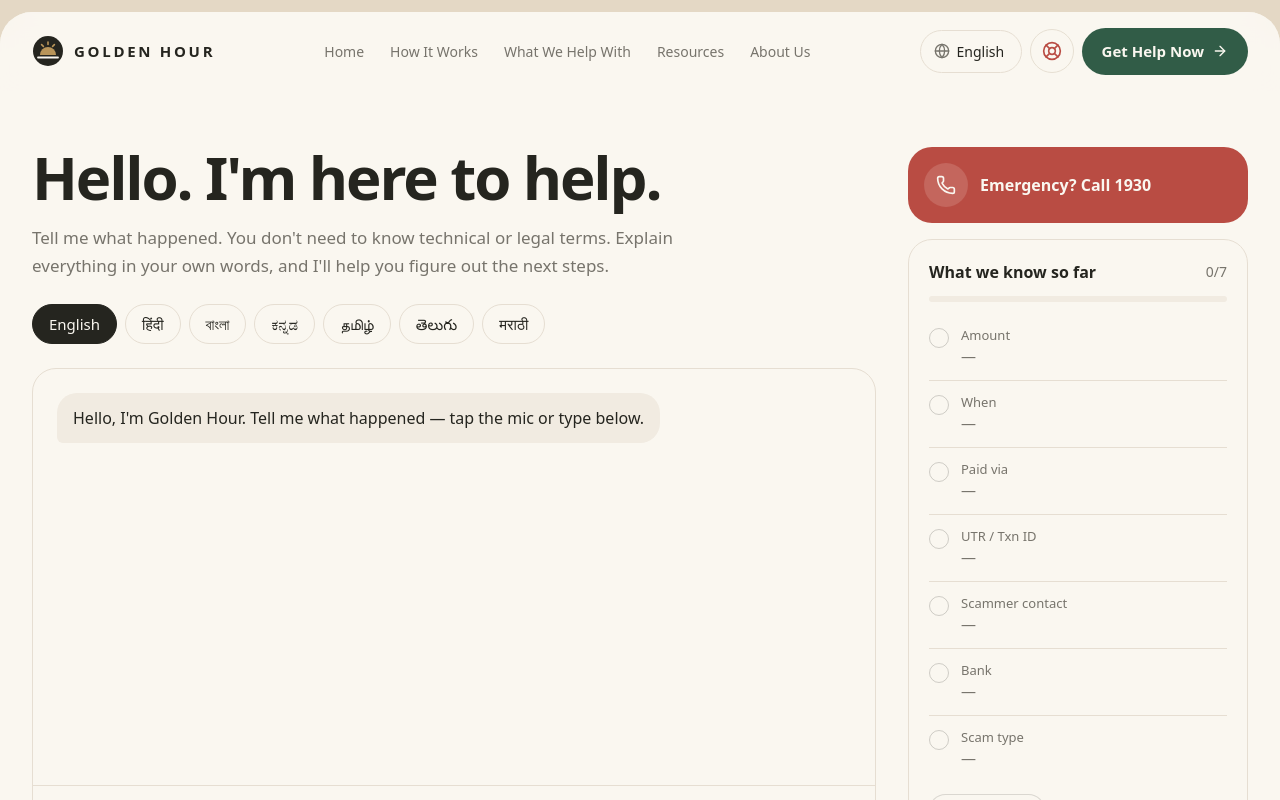
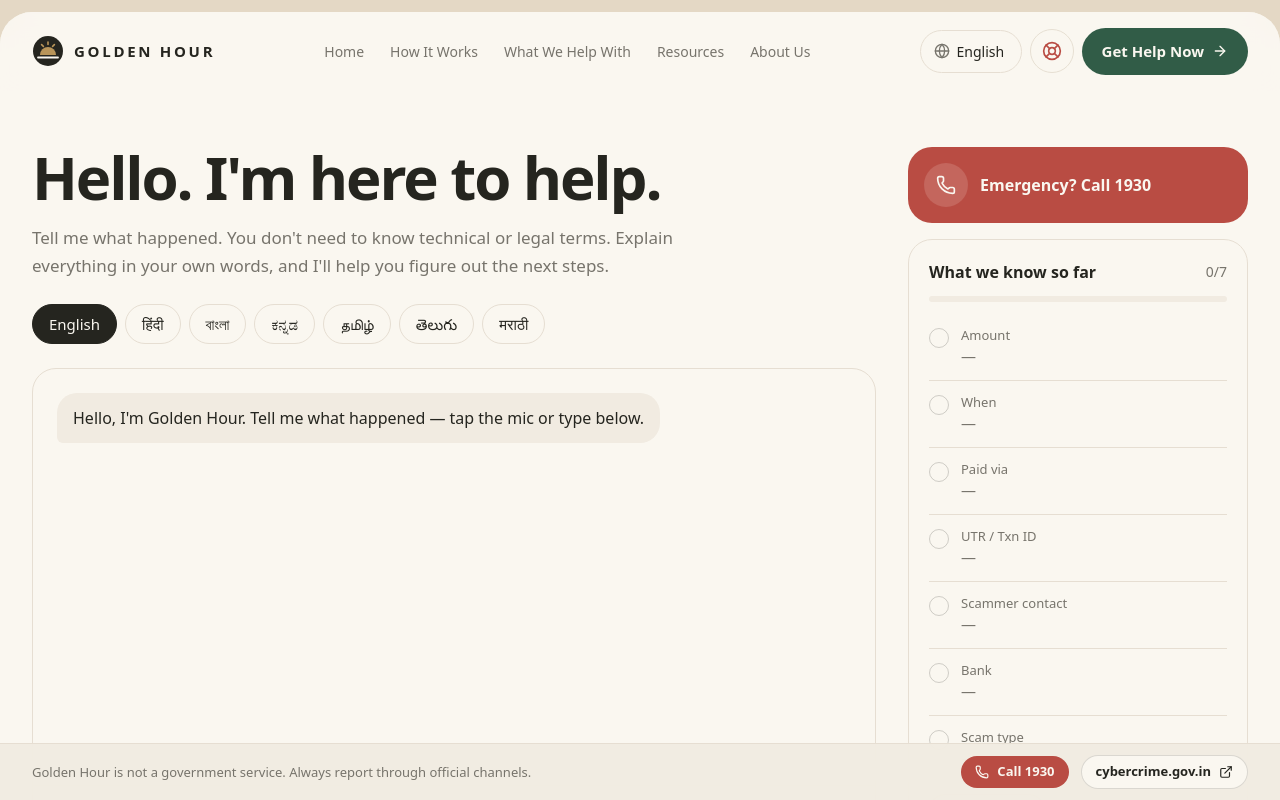
Before and after one commit to Prit00001/golden-hour, a React (Vite) app in the folder web/: page /assistant in a window 1280 px wide. Shown: the top 800 px of the page. Built offline with nearby package versions, Linux system fonts and the light colour scheme.

Commit message:
Pin a slim bar with 1930, the portal and the disclaimer to the bottom of every page

```diff
--- a/web/src/App.tsx
+++ b/web/src/App.tsx
@@ -2,6 +2,7 @@ import { MotionConfig, motion } from "framer-motion";
 import { lazy, Suspense, useEffect } from "react";
 import { Route, Routes, useLocation } from "react-router";
 import Footer from "./components/Footer";
+import FooterBar from "./components/FooterBar";
 import Navbar from "./components/Navbar";
 import Home from "./pages/Home";
 
@@ -24,7 +25,7 @@ export default function App() {
   return (
     <MotionConfig reducedMotion="user">
       {/* The site sits on an ivory sheet inside a beige frame, like a printed page. */}
-      <div className="mx-auto max-w-[1400px] bg-ivory md:my-3 md:rounded-[32px] md:shadow-[0_1px_0_#0000000a,0_30px_60px_-30px_#25251f33] overflow-clip">
+      <div className="mx-auto mb-[calc(3.5rem+env(safe-area-inset-bottom))] max-w-[1400px] bg-ivory md:mt-3 md:rounded-[32px] md:shadow-[0_1px_0_#0000000a,0_30px_60px_-30px_#25251f33] overflow-clip">
         <Navbar />
         <main className="min-h-[60vh]">
           <Suspense fallback={<div className="min-h-[60vh]" aria-busy="true" />}>
@@ -47,6 +48,7 @@ export default function App() {
         </main>
         <Footer />
       </div>
+      <FooterBar />
     </MotionConfig>
   );
 }
--- /dev/null
+++ b/web/src/components/FooterBar.tsx
@@ -0,0 +1,20 @@
+import { ExternalLink, Phone } from "lucide-react";
+
+// Pinned to the bottom of the screen on every page, so 1930 and the official portal are always one tap away.
+// English like the footer. The page gets matching bottom padding in App so nothing hides behind it.
+export default function FooterBar() {
+  return (
+    <div lang="en" className="fixed inset-x-0 bottom-0 z-30 border-t border-line bg-cream/95 pb-[env(safe-area-inset-bottom)] backdrop-blur-md">
+      <div className="mx-auto flex h-14 max-w-[1280px] items-center gap-3 px-5 text-[13px] md:px-8">
+        <p className="mr-auto min-w-0 text-stone leading-tight">
+          <span className="hidden md:inline">Golden Hour is not a government service. Always report through official channels.</span>
+          <span className="md:hidden text-[12px]">Not a government<br />service.</span>
+        </p>
+        <a href="tel:1930" className="btn-red btn-sm shrink-0"><Phone className="size-3.5" />Call 1930</a>
+        <a href="https://cybercrime.gov.in" target="_blank" rel="noopener noreferrer" className="btn-line btn-sm shrink-0">
+          <span className="hidden sm:inline">cybercrime.gov.in</span><span className="sm:hidden">Portal</span><ExternalLink className="size-3.5" />
+        </a>
+      </div>
+    </div>
+  );
+}
--- a/web/src/pages/Assistant.tsx
+++ b/web/src/pages/Assistant.tsx
@@ -63,7 +63,7 @@ export default function Assistant() {
           </div>
 
           <section className="card mt-6 overflow-hidden">
-            <div ref={log} className="flex h-[26vh] min-h-[160px] flex-col md:h-[min(52vh,520px)] gap-3 overflow-y-auto p-5 md:p-6" aria-live="polite">
+            <div ref={log} className="flex h-[21vh] min-h-[130px] flex-col md:h-[min(52vh,520px)] gap-3 overflow-y-auto p-5 md:p-6" aria-live="polite">
               <AnimatePresence initial={false}>
                 {c.msgs.map((m, k) => (
                   <motion.div key={k} initial={{ opacity: 0, y: 8 }} animate={{ opacity: 1, y: 0 }} transition={{ duration: .25 }}
```
